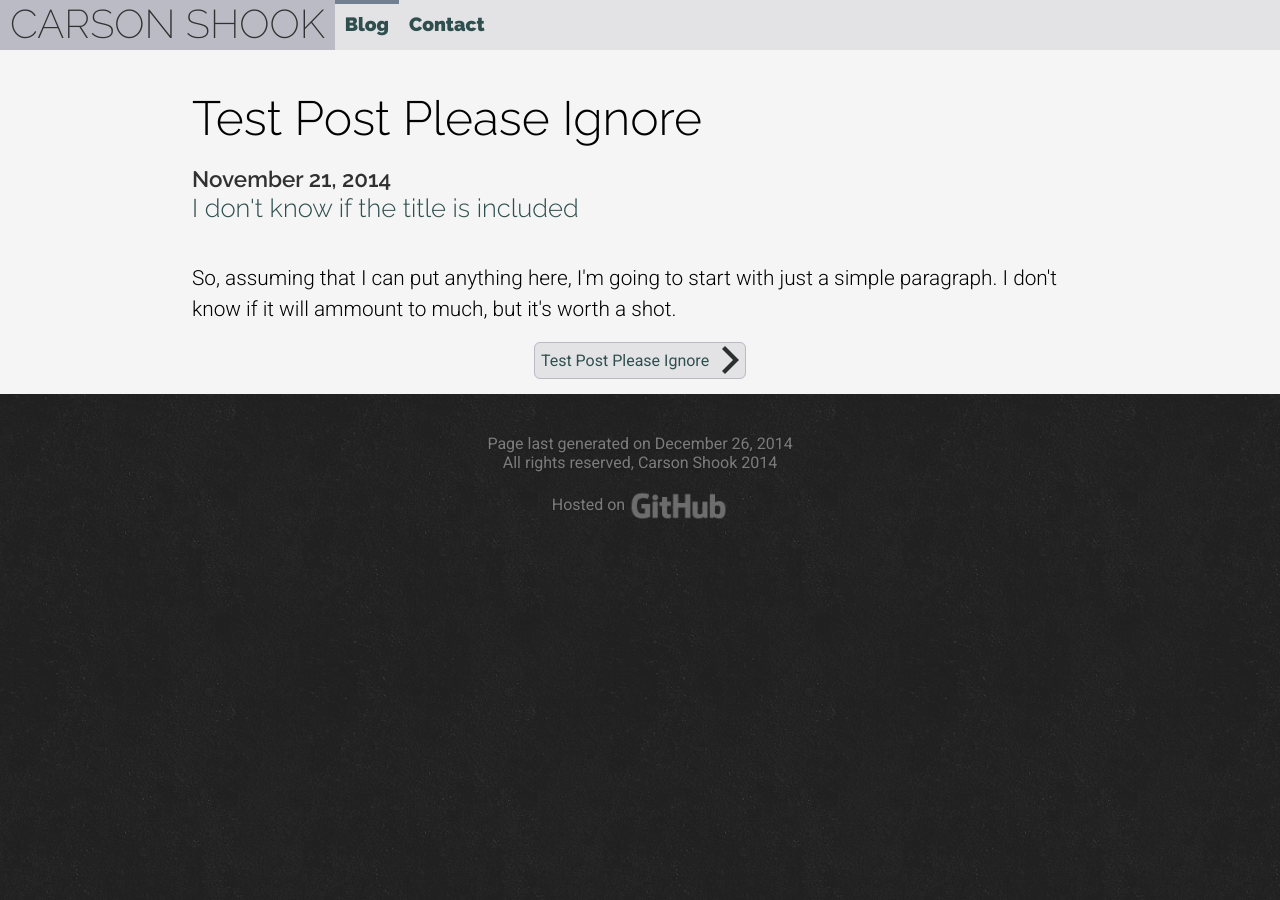
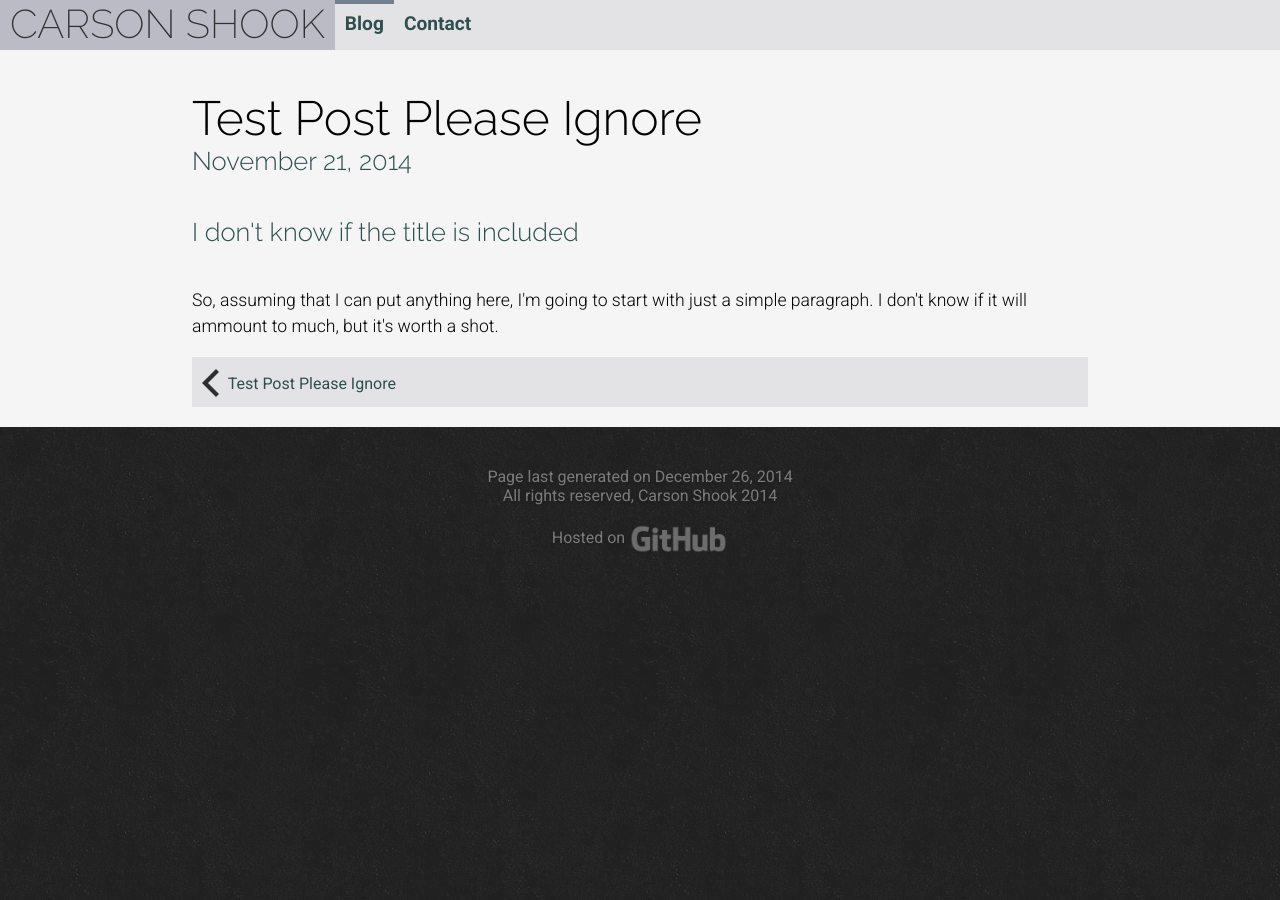
Before and after one commit to Carson-Shook/carson-shook.github.io, a Jekyll site: the page built from _posts/2014-11-21-Test-Post-Please-Ignore.md, in a window 1280 px wide. Built offline with Jekyll 4.4.1, drawn with Linux system fonts in a browser that asks for light colours; Markdown is read by kramdown in place of the engine named in the settings.

Commit message:
Lots of changes, see description for details.
Okay, so I removed some deprecated stuff from the _config file, changed
post header to h2, redesigned the post navigation to be more in line
with the top navigation look and feel, made a minor change to access
the contact page, updated the fonts and their spacing/size for numerous
things, and made significant progress on what will be my first real
blog post.

```diff
--- a/_config.yml
+++ b/_config.yml
@@ -1,6 +1,5 @@
-auto: true
 markdown: rdiscount
-pygments: true
+highlighter: true
 permalink: /blog/:title
 paginate: 10
 paginate_path: "blog/page:num/"
--- a/_includes/post_header.html
+++ b/_includes/post_header.html
@@ -1,3 +1,3 @@
 <h1>{{ page.title }}</h1>
-<h3>{{ page.date | date: "%B %e, %Y" }}</h3>
+<h2>{{ page.date | date: "%B %e, %Y" }}</h2>
 <hr>
--- a/_layouts/post.html
+++ b/_layouts/post.html
@@ -6,7 +6,7 @@
 {{ content }}
 <div class="pagination">
 	{% if page.previous.url %}
-    <a href="{{page.previous.url}}" title="Previous Post: {{page.previous.title}}" class="postnav"><img src="http://carson-shook.github.io/img/arrow.png" id="previous" />
+    <a href="{{page.previous.url}}" title="Previous Post: {{page.previous.title}}" class="postnav" id="navback"><img src="http://carson-shook.github.io/img/arrow.png" id="previous" />
         <script type="text/javascript">
             var string = "{{page.previous.title}}";
             if(string.length > 25) {
@@ -17,7 +17,7 @@
     </a>
 	{% endif %}
 	{% if page.next.url %}
-    <a href="{{page.next.url}}" title="Next Post: {{page.next.title}}" class="postnav">
+    <a href="{{page.next.url}}" title="Next Post: {{page.next.title}}" class="postnav" id="navforward">
         <script type="text/javascript">
             var string = "{{page.next.title}}";
             if(string.length > 25) {
--- a/blog/index.html
+++ b/blog/index.html
@@ -18,13 +18,13 @@
 <!-- Pagination links -->
 <div class="pagination">
 	{% if paginator.previous_page %}
-	<a href="{{ paginator.previous_page_path }}" class="postnav"><img src="http://carson-shook.github.io/img/arrow.png" id="previous" />Previous</a>
+	<a href="{{ paginator.previous_page_path }}" class="postnav" id="navback"><img src="http://carson-shook.github.io/img/arrow.png" id="previous" />Previous</a>
 	{% else %}
 	<span></span>
 	{% endif %}
 	<span class="page_number ">Page: {{ paginator.page }} of {{ paginator.total_pages }}</span>
 	{% if paginator.next_page %}
-	<a href="{{ paginator.next_page_path }}" class="postnav">Next<img src="http://carson-shook.github.io/img/arrow.png" id="next" /></a>
+	<a href="{{ paginator.next_page_path }}" class="postnav" id="navforward">Next<img src="http://carson-shook.github.io/img/arrow.png" id="next" /></a>
 	{% else %}
 	<span></span>
 	{% endif %}
--- a/style1.css
+++ b/style1.css
@@ -1,4 +1,4 @@
-@import url(http://fonts.googleapis.com/css?family=Raleway:200,300,600,900);
+@import url(http://fonts.googleapis.com/css?family=Raleway:200,300,600);
 @import url(http://fonts.googleapis.com/css?family=Roboto:300,400,400italic,700italic,700,300italic);
 html {
 	/*background-color: #313132;*/
@@ -15,9 +15,8 @@
 }
 nav {
 	background-color: #e3e3e6;
+	display: block;
 	width: 100%;
-	height: 48px;
-	display: block;
 	height: 50px;
 	box-sizing: border-box;
 	-moz-box-sizing:border-box;
@@ -84,16 +83,25 @@
 p {
 	font-family: "Roboto", sans-serif;
 	font-weight: 300;
-	font-size: 1.3em;
+	font-size: 1.1em;
 	line-height: 150%;
 	margin-top: 5px;
+}
+ul {
+    font-family: "Roboto", sans-serif;
+    font-weight: 300;
+    font-size: 1.1em;
+    line-height: 150%;
+}
+li {
+    margin-bottom: 15px;
 }
 code {
 	background-color: #e3e3e6;
 	border: solid 1px #bbbbc5;
-	border-radius: 6px;
+	border-radius: 4px;
 	color: darkslategray;
-	padding: 8px 6px 8px 6px;
+	padding: 2px 4px 2px 4px;
 }
 .content-wrap {
 	text-align: left;
@@ -110,13 +118,13 @@
 	box-sizing: border-box;
 	-moz-box-sizing:border-box;
 	-webkit-box-sizing:border-box;
-	font-family: "Raleway", sans-serif;
-	font-weight: 900;
+	font-family: "Roboto", sans-serif;
+	font-weight: 700;
 	font-size: 1.2em;
 	color: darkslategray;
 	text-decoration: none;
 	border-top: 4px solid transparent;
-	padding: 9px 10px 0px 10px;
+	padding: 8px 10px 0px 10px;
 	height: 100%;
 }
 .navigation:hover {
@@ -180,22 +188,36 @@
 }
 /* Pagination */
 .pagination {
-	text-align: center;
+    box-sizing: border-box;
+    -moz-box-sizing:border-box;
+    -webkit-box-sizing:border-box;
+    background-color: #e3e3e6;
+    height: 50px;
 }
 .postnav {
 	transition: .2s ease-in-out;
-	background-color: #e3e3e6;
-	border: solid 1px #bbbbc5;
-	border-radius: 6px;
-	color: darkslategray;
-	padding: 8px 6px 8px 6px;
+    display: inline-block;
+    vertical-align: middle;
+    box-sizing: border-box;
+    -moz-box-sizing:border-box;
+    -webkit-box-sizing:border-box;
+    font-family: "Roboto", sans-serif;
+    font-weight: 400;
+    color: darkslategray;
 	text-decoration: none;
+	padding: 12px 10px 0px 10px;
+    height: 100%;
 }
 .postnav:hover {
 	transition: .2s ease-in-out;
-	background-color: slategray;
-	border: solid 1px transparent;
-	color: whitesmoke;
+	background-color: #bbbbc5;
+	color: #313132;
+}
+#navback {
+    float: left;
+}
+#navforward {
+    float: right;
 }
 #previous {
 	transition: .2s ease-in-out;
@@ -205,25 +227,15 @@
 	transform: scaleX(-1);
 	filter: FlipH;
 	-ms-filter: "FlipH";
-	height: 28px;
+    height: 28px;
 	vertical-align: -40%;
-	padding-left: 8px;
-}
-.postnav:hover #previous {
-	transition: .2s ease-in-out;
-	filter: invert(100%);
-	-webkit-filter: invert(100%);
+	padding-left: 4px;
 }
 #next {
 	transition: .2s ease-in-out;
-	height: 28px;
+    height: 28px;
 	vertical-align: -40%;
-	padding-left: 8px;
-}
-.postnav:hover #next {
-	transition: .2s ease-in-out;
-	filter: invert(100%);
-	-webkit-filter: invert(100%);
+	padding-left: 4px;
 }
 /* Media Query Differences */
 @media screen and (max-width: 568px) {
```
Also changed, not shown: _posts/2014-12-6-Building-a-Site-From-Scratch.md (added, +36 -0 lines), _posts/2014-11-21-Test-Post-Please-Ignore-copy.md (renamed from _posts/2014-11-21-Test-Post-Please-Ignore.markdown), _posts/2014-11-21-Test-Post-Please-Ignore.md (renamed from _posts/2014-11-22-Test-Post-Please-Ignore 2.markdown), contact/index.html (renamed from contact.html).
